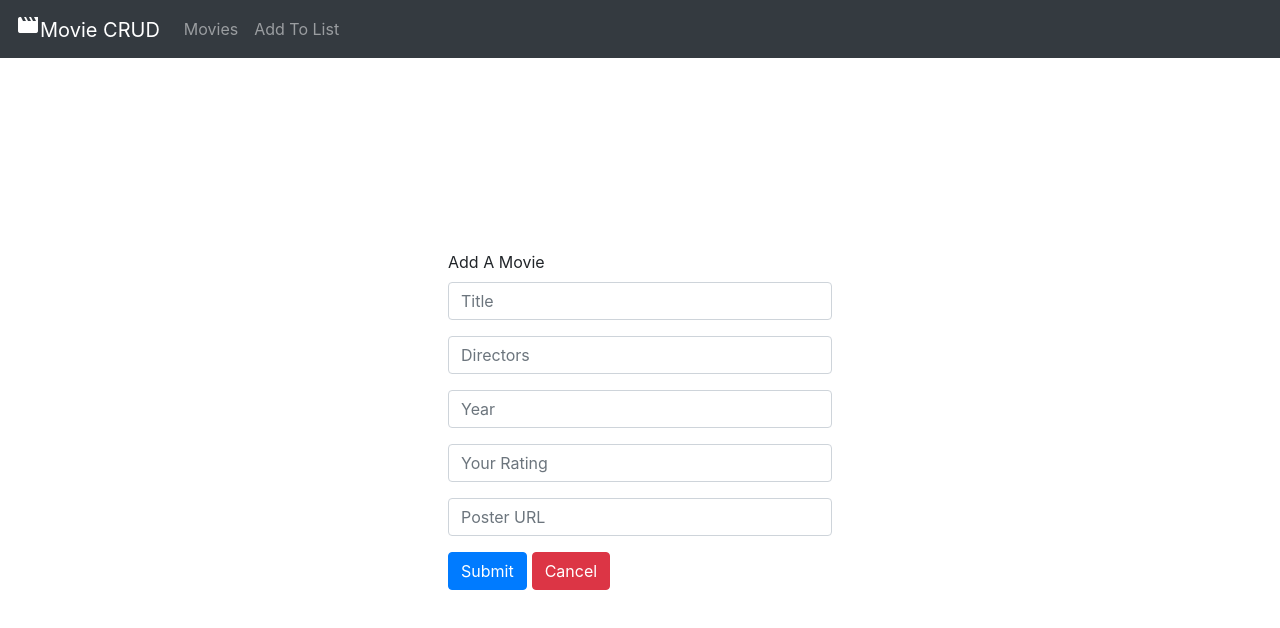
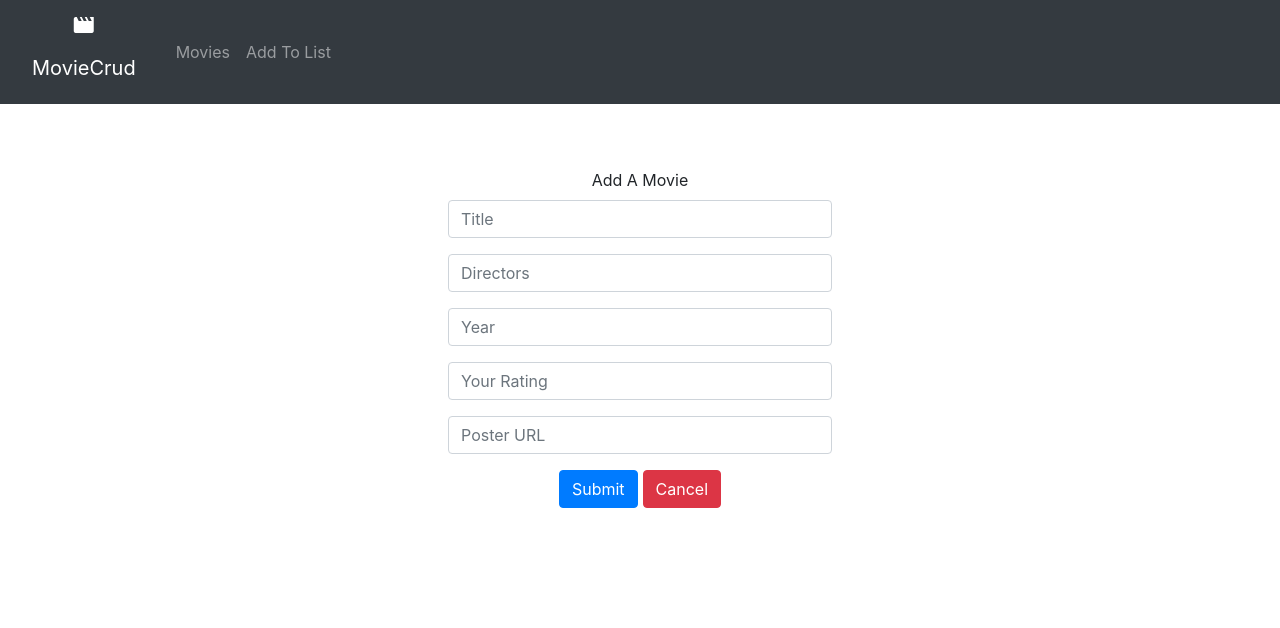
Before and after one commit to jimbucktoo/movie-crud-front-end, a React (Create React App) app: page /movies/new in a window 1280 px wide. Shown: the top 628 px of the page. Built offline with nearby package versions, Linux system fonts and the light colour scheme.

Commit message:
critical checkpoint

```diff
--- a/src/components/UIAddForm.js
+++ b/src/components/UIAddForm.js
@@ -1,9 +1,20 @@
 import React, { Component } from 'react'
 import {Link} from 'react-router-dom'
+import {Redirect} from 'react-router-dom'
 import UINavbar from './UINavbar'
 import '../style/App.css'
 
 class UIAddForm extends Component {
+
+    constructor(props) {
+        super(props);
+        this.state = {
+            redirectToReferrer: false
+        }
+
+        this.handleSubmit = this.handleSubmit.bind(this);
+    }
+
     handleSubmit(event) {
         event.preventDefault()
         var movieTitle = event.target.title.value
@@ -21,7 +32,6 @@ class UIAddForm extends Component {
         }
 
         console.log(movie)
-
         fetch('http://movie-crud-io.herokuapp.com/', {
             method: 'POST',
             headers: {
@@ -30,33 +40,37 @@ class UIAddForm extends Component {
             },
             body: JSON.stringify(movie)
         }).then(response => response.json().then(
-            response => console.log(response)
+            response => this.setState({redirectToReferrer: true})
         ))
     }
 
     render() {
+        const redirectToReferrer = this.state.redirectToReferrer;
+        if (redirectToReferrer === true) {
+            return <Redirect to="/" />
+        }
         return (
             <div>
                 <UINavbar />
                 <div className='AddForm custom-container'>
                     <form onSubmit={this.handleSubmit}>
                         <label>Add A Movie</label>
-                        <div class='form-group'>
-                            <input name='title' type='text' class='form-control' id='inputTitle' placeholder='Title' />
+                        <div className='form-group'>
+                            <input name='title' type='text' className='form-control' id='inputTitle' placeholder='Title' />
                         </div>
-                        <div class='form-group'>
-                            <input name='directors' type='text' class='form-control' id='inputDirectors' placeholder='Directors' />
+                        <div className='form-group'>
+                            <input name='directors' type='text' className='form-control' id='inputDirectors' placeholder='Directors' />
                         </div>
-                        <div class='form-group'>
-                            <input name='year' type='text' class='form-control' id='inputYear' placeholder='Year' />
+                        <div className='form-group'>
+                            <input name='year' type='text' className='form-control' id='inputYear' placeholder='Year' />
                         </div>
-                        <div class='form-group'>
-                            <input name='myRating' type='text' class='form-control' id='inputMyRating' placeholder='Your Rating' />
+                        <div className='form-group'>
+                            <input name='myRating' type='text' className='form-control' id='inputMyRating' placeholder='Your Rating' />
                         </div>
-                        <div class='form-group'>
-                            <input name='posterURL' type='text' class='form-control' id='inputPosterURL' placeholder='Poster URL' />
+                        <div className='form-group'>
+                            <input name='posterURL' type='text' className='form-control' id='inputPosterURL' placeholder='Poster URL' />
                         </div>
-                        <button type='submit' class='btn btn-primary'>Submit</button>
+                        <button type='submit' className='btn btn-primary'>Submit</button>
                         <Link to='/' className='ml-5px btn btn-danger'>Cancel</Link>
                     </form>
                 </div>
--- a/src/components/UIMovie.js
+++ b/src/components/UIMovie.js
@@ -9,12 +9,14 @@ class UIMovie extends Component {
             return (
                 movieList.map(movies => {
                     return(
-                        <tr>
+                        <tr key={movies.id}>
                             <th scope='row'>{movies.id}</th>
                             <td>{movies.title}</td>
                             <td>{movies.directors}</td>
                             <td>{movies.year}</td>
                             <td>{movies.my_rating}</td>
+                            <td><button className='btn btn-primary'>Edit</button></td>
+                            <td><button className='btn btn-danger'>Delete</button></td>
                         </tr>
                     )
                 })
--- a/src/components/UINavbar.js
+++ b/src/components/UINavbar.js
@@ -6,18 +6,18 @@ class UINavbar extends Component {
     render() {
         return (
             <div className='Navbar'>
-                <nav class='navbar navbar-expand-lg navbar-dark bg-dark'>
-                    <a class='navbar-brand' href='#'><i class='material-icons'>movie</i>Movie CRUD</a>
-                    <button class='navbar-toggler' type='button' data-toggle='collapse' data-target='#navbarNav' aria-controls='navbarNav' aria-expanded='false' aria-label='Toggle navigation'>
-                        <span class='navbar-toggler-icon'></span>
+                <nav className='navbar navbar-expand-lg navbar-dark bg-dark'>
+                    <div className='navbar-brand' href='#'><i className='material-icons'>movie</i><Link className='nav-link color-white' to='/'>MovieCrud</Link></div>
+                    <button className='navbar-toggler' type='button' data-toggle='collapse' data-target='#navbarNav' aria-controls='navbarNav' aria-expanded='false' aria-label='Toggle navigation'>
+                        <span className='navbar-toggler-icon'></span>
                     </button>
-                    <div class='collapse navbar-collapse' id='navbarNav'>
-                        <ul class='navbar-nav'>
-                            <li class='nav-item'>
-                                <Link class='nav-link' to='/'>Movies</Link>
+                    <div className='collapse navbar-collapse' id='navbarNav'>
+                        <ul className='navbar-nav'>
+                            <li className='nav-item'>
+                                <Link className='nav-link' to='/'>Movies</Link>
                             </li>
-                            <li class='nav-item'>
-                                <Link class='nav-link' to='/movies/new'>Add To List</Link>
+                            <li className='nav-item'>
+                                <Link className='nav-link' to='/movies/new'>Add To List</Link>
                             </li>
                         </ul>
                     </div>
--- a/src/components/UITable.js
+++ b/src/components/UITable.js
@@ -6,7 +6,7 @@ class UITable extends Component {
     render() {
         return (
             <div className='Table'>
-                <table class='table table-dark'>
+                <table className='table table-dark'>
                     <thead>
                         <tr>
                             <th scope='col'>ID</th>
--- a/src/index.js
+++ b/src/index.js
@@ -1,7 +1,6 @@
 import React from 'react'
 import ReactDOM from 'react-dom'
 import './style/index.css'
-import App from './components/App'
 import * as serviceWorker from './serviceWorker'
 import {BrowserRouter, Route, Switch} from 'react-router-dom'
 
--- a/src/style/App.css
+++ b/src/style/App.css
@@ -1,9 +1,9 @@
-.App {
+body {
     text-align: center;
 }
 
 .custom-container {
-    margin-top: 15%;
+    margin-top: 5%;
     margin-left: 35%;
     margin-right: 35%;
 }
@@ -19,3 +19,12 @@
 .ml-5px {
     margin-left: 5px;
 }
+
+.color-white {
+    color: white;
+}
+
+.color-white:hover {
+    color: white;
+    text-decoration: none;
+}
```
